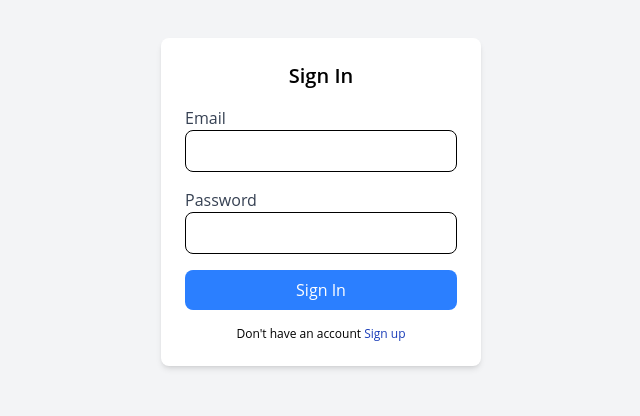
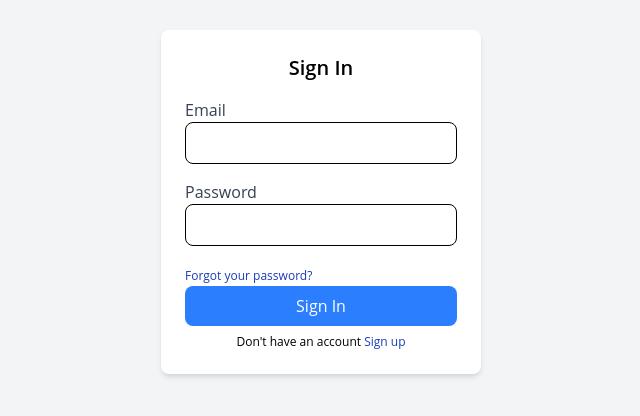
Before and after one commit to yaruta/planner-app, a Next.js app: page /auth/login in a window 1280 px wide. Shown: the part 198-614 px from the top of the page, without its empty margins (319-959 px from the left). Built offline with nearby package versions, Linux system fonts and the light colour scheme; no server answers.

Commit message:
Add 'Forgot Password' link to AuthForm. #30

```diff
--- /dev/null
+++ b/app/auth/forgot-password/page.jsx
@@ -0,0 +1,11 @@
+import AuthLayout from "@/components/auth/AuthLayout";
+import Link from "next/link";
+
+export default function ForgotPasswordPage() {
+  return (
+    <AuthLayout>
+      <h2>Forgot Passwort Form</h2>
+      <Link href="/auth/login">Login</Link>
+    </AuthLayout>
+  );
+}
--- a/components/auth/AuthForm.jsx
+++ b/components/auth/AuthForm.jsx
@@ -63,7 +63,7 @@ const AuthForm = ({ formType }) => {
   const renderFormLinks = () => {
     if (isLogin) {
       return (
-        <p className="text-xs pt-4 text-center">
+        <p className="text-xs pt-2 text-center">
           Don't have an account{" "}
           <Link href="/auth/register" className="text-blue-800">
             Sign up
@@ -113,6 +113,14 @@ const AuthForm = ({ formType }) => {
         {errorMessage !== "" && (
           <p className="text-red-500 text-xs mb-2">{errorMessage}</p>
         )}
+        {isLogin && (
+          <Link
+            href="/auth/forgot-password"
+            className="text-xs text-blue-800 pb-2"
+          >
+            Forgot your password?
+          </Link>
+        )}
         <button
           type="submit"
           disabled={loadingLogin || loadingRegister}
```
